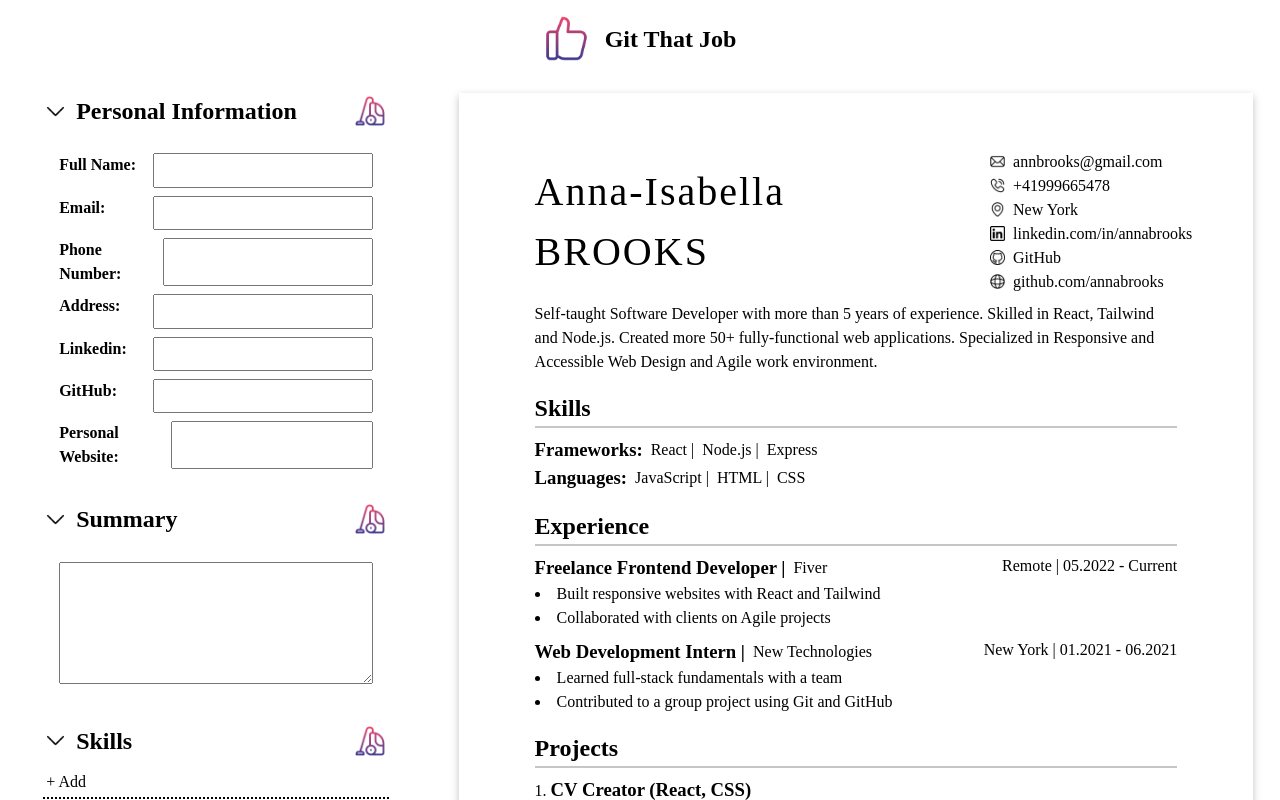
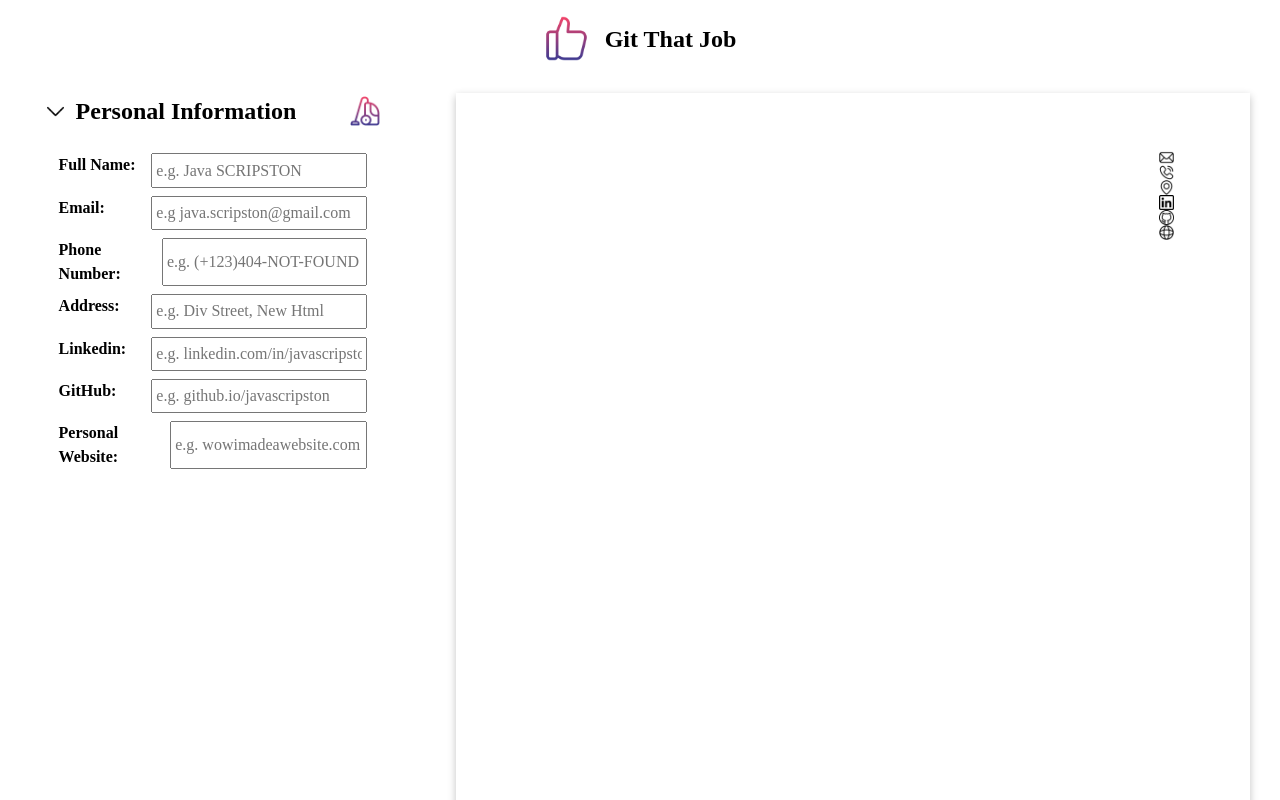
Before and after one commit to verobelo/cv-creator, a React (Vite) app in the folder cv-creator/: page / in a window 1280 px wide. Shown: the top 800 px of the page. Built offline with nearby package versions, Linux system fonts and the light colour scheme; a web font is replaced by a local one.

Commit message:
Import components

```diff
--- a/cv-creator/src/App.jsx
+++ b/cv-creator/src/App.jsx
@@ -1,19 +1,10 @@
 import { useState } from "react";
 import Header from "./components/Header";
 import Footer from "./components/Footer";
+import FoldableSection from "./components/FoldableSection";
+import PersonalInfoForm from "./components/PersonalInfoForm";
 
 function App() {
-  return (
-    <div className="cv-container">
-      <Header />
-      <CVForm />
-      <CVPreview />
-      <Footer />
-    </div>
-  );
-}
-
-function CVForm() {
   const [personalInfo, setPersonalInfo] = useState({
     name: "",
     email: "",
@@ -24,8 +15,25 @@ function CVForm() {
     website: "",
   });
 
+  return (
+    <div className="cv-container">
+      <Header />
+      <CVForm
+        personalData={personalInfo}
+        updatePersonalData={setPersonalInfo}
+      />
+      <CVPreview
+        personalData={personalInfo}
+        updatePersonalData={setPersonalInfo}
+      />
+      <Footer />
+    </div>
+  );
+}
+
+function CVForm({ personalData, updatePersonalData }) {
   function handleClearPersonal() {
-    setPersonalInfo({
+    updatePersonalData({
       name: "",
       email: "",
       phone: "",
@@ -36,20 +44,14 @@ function CVForm() {
     });
   }
 
-  const [summary, setSummary] = useState("");
-
-  function handleClearSummary() {
-    setSummary("");
-  }
-
   return (
     <div className="cv-form">
       <FoldableSection
         title="Personal Information"
         handleClear={handleClearPersonal}>
-        <PersonalInfoForm data={personalInfo} updateData={setPersonalInfo} />
+        <PersonalInfoForm data={personalData} updateData={updatePersonalData} />
       </FoldableSection>
-      <FoldableSection title="Summary" handleClear={handleClearSummary}>
+      {/*<FoldableSection title="Summary" handleClear={handleClearSummary}>
         <Summary data={summary} updateData={setSummary} />
       </FoldableSection>
       <FoldableSection title="Skills">
@@ -63,123 +65,60 @@ function CVForm() {
       </FoldableSection>
       <FoldableSection title="Education">
         <EducationList />
-      </FoldableSection>
+      </FoldableSection>*/}
     </div>
   );
 }
 
-function FoldableSection({ title, children, handleClear }) {
-  const [isOpen, setIsOpen] = useState(true);
+function CVPreview({ personalData }) {
+  return (
+    <div className="cv-preview">
+      <PersonalInfoPreview data={personalData} />
+      {/*<SummaryPreview />
+      <SkillsListPreview />
+      <ExperienceListPreview />
+      <ProjectsListPreview />
+      <EducationListPreview />*/}
+    </div>
+  );
+}
 
-  function handleOpen() {
-    setIsOpen((prev) => !prev);
-  }
-
+function PersonalInfoPreview({ data }) {
   return (
-    <section className="foldable-section">
-      <div
-        className="foldable-section__header header"
-        role="button"
-        aria-expanded={isOpen}
-        tabIndex={0}>
-        <img
-          src={isOpen ? "/down-arrow.png" : "/chevron.png"}
-          alt="toggle"
-          width={25}
-          height={25}
-        />
-        <h1 onClick={handleOpen}>{title}</h1>
-        <button
-          type="button"
-          aria-label="Clear section"
-          className="clear-button"
-          onClick={handleClear}>
-          <img
-            src="/vacuum-cleaner.png"
-            alt="vacuum cleaner icon"
-            width={30}
-            height={30}
-          />
-        </button>
-      </div>
-      <>{isOpen && children}</>
+    <section className="personal-info-preview">
+      <h1>{data.name}</h1>
+      <ul className="personal-info-preview__contacts">
+        <li>
+          <img src="email.png" alt="email icon" width={15} height={15} />
+          {data.email}
+        </li>
+        <li>
+          <img src="telephone.png" alt="phone icon" width={15} height={15} />
+          {data.phone}
+        </li>
+        <li>
+          <img src="location.png" alt="home icon" width={15} height={15} />
+          {data.address}
+        </li>
+        <li>
+          <img src="linkedin.png" alt="linkedin icon" width={15} height={15} />
+          {data.linkedin}
+        </li>
+        <li>
+          <img src="github.png" alt="github icon" width={15} height={15} />
+          {data.github}
+        </li>
+        <li>
+          <img src="web.png" alt="web icon" width={15} height={15} />
+          {data.website}
+        </li>
+      </ul>
     </section>
   );
 }
 
-function PersonalInfoForm({ data, updateData }) {
-  return (
-    <section className="personal-info">
-      <div className="personal-info__form form">
-        <label>
-          <strong>Full Name:</strong>
-          <input
-            type="text"
-            name="name"
-            value={data.name}
-            onChange={(e) => updateData({ ...data, name: e.target.value })}
-          />
-        </label>
-        <label>
-          <strong>Email:</strong>
-          <input
-            type="email"
-            name="email"
-            value={data.email}
-            onChange={(e) => updateData({ ...data, email: e.target.value })}
-          />
-        </label>
-        <label>
-          <strong>Phone Number:</strong>
-          <input
-            type="tel"
-            name="phone"
-            value={data.phone}
-            onChange={(e) => updateData({ ...data, phone: e.target.value })}
-          />
-        </label>
-        <label>
-          <strong>Address:</strong>
-          <input
-            type="text"
-            name="address"
-            value={data.address}
-            onChange={(e) => updateData({ ...data, address: e.target.value })}
-          />
-        </label>
-        <label>
-          <strong>Linkedin:</strong>
-          <input
-            type="text"
-            name="linkedin"
-            value={data.linkedin}
-            onChange={(e) => updateData({ ...data, linkedin: e.target.value })}
-          />
-        </label>
-        <label>
-          <strong>GitHub:</strong>
-          <input
-            type="text"
-            name="github"
-            value={data.github}
-            onChange={(e) => updateData({ ...data, github: e.target.value })}
-          />
-        </label>
-        <label>
-          <strong>Personal Website:</strong>
-          <input
-            type="text"
-            name="website"
-            value={data.website}
-            onChange={(e) => updateData({ ...data, website: e.target.value })}
-          />
-        </label>
-      </div>
-    </section>
-  );
-}
-
-function Summary({ data, updateData }) {
+{
+  /*function Summary({ data, updateData }) {
   return (
     <section className="summary">
       <div className="summary__form form">
@@ -197,9 +136,18 @@ function Summary({ data, updateData }) {
 }
 
 function SkillsList() {
+  const [skillGroups, setSkillGroups] = useState([]);
+
+  function handleAddSkillGroup() {
+    const newSkillGroup = { name: "", skills: [] };
+    setSkillGroups((groups) => [...groups, newSkillGroup]);
+  }
+
   return (
     <section className="skills">
-      <button type="button">+ Add</button>
+      <button type="button" onClick={handleAddSkillGroup}>
+        + Add Skill Group
+      </button>
       <div className="skills__form form">
         <SkillGroup />
       </div>
@@ -215,7 +163,7 @@ function SkillGroup() {
         <input
           type="text"
           name="skill-group"
-          value=""
+          value={""}
           placeholder="Frameworks, languages, soft skills etc"
         />
       </label>
@@ -224,7 +172,7 @@ function SkillGroup() {
         <Skill />
         <Skill />
       </ul>
-      <button type="button">+ Add</button>
+      <button type="button">+ Add Skill</button>
     </div>
   );
 }
@@ -363,52 +311,7 @@ function Education() {
   );
 }
 
-function CVPreview() {
-  return (
-    <div className="cv-preview">
-      <PersonalInfoPreview />
-      <SummaryPreview />
-      <SkillsListPreview />
-      <ExperienceListPreview />
-      <ProjectsListPreview />
-      <EducationListPreview />
-    </div>
-  );
-}
 
-function PersonalInfoPreview() {
-  return (
-    <section className="personal-info-preview">
-      <h1>Anna-Isabella BROOKS</h1>
-      <ul className="personal-info-preview__contacts">
-        <li>
-          <img src="email.png" alt="email icon" width={15} height={15} />
-          annbrooks@gmail.com
-        </li>
-        <li>
-          <img src="telephone.png" alt="phone icon" width={15} height={15} />
-          +41999665478
-        </li>
-        <li>
-          <img src="location.png" alt="home icon" width={15} height={15} />
-          New York
-        </li>
-        <li>
-          <img src="linkedin.png" alt="linkedin icon" width={15} height={15} />
-          linkedin.com/in/annabrooks
-        </li>
-        <li>
-          <img src="github.png" alt="github icon" width={15} height={15} />
-          GitHub
-        </li>
-        <li>
-          <img src="web.png" alt="web icon" width={15} height={15} />
-          github.com/annabrooks
-        </li>
-      </ul>
-    </section>
-  );
-}
 
 function SummaryPreview() {
   return (
@@ -583,5 +486,7 @@ function EducationListPreview() {
       </ul>
     </section>
   );
+}*/
 }
+
 export default App;
```
